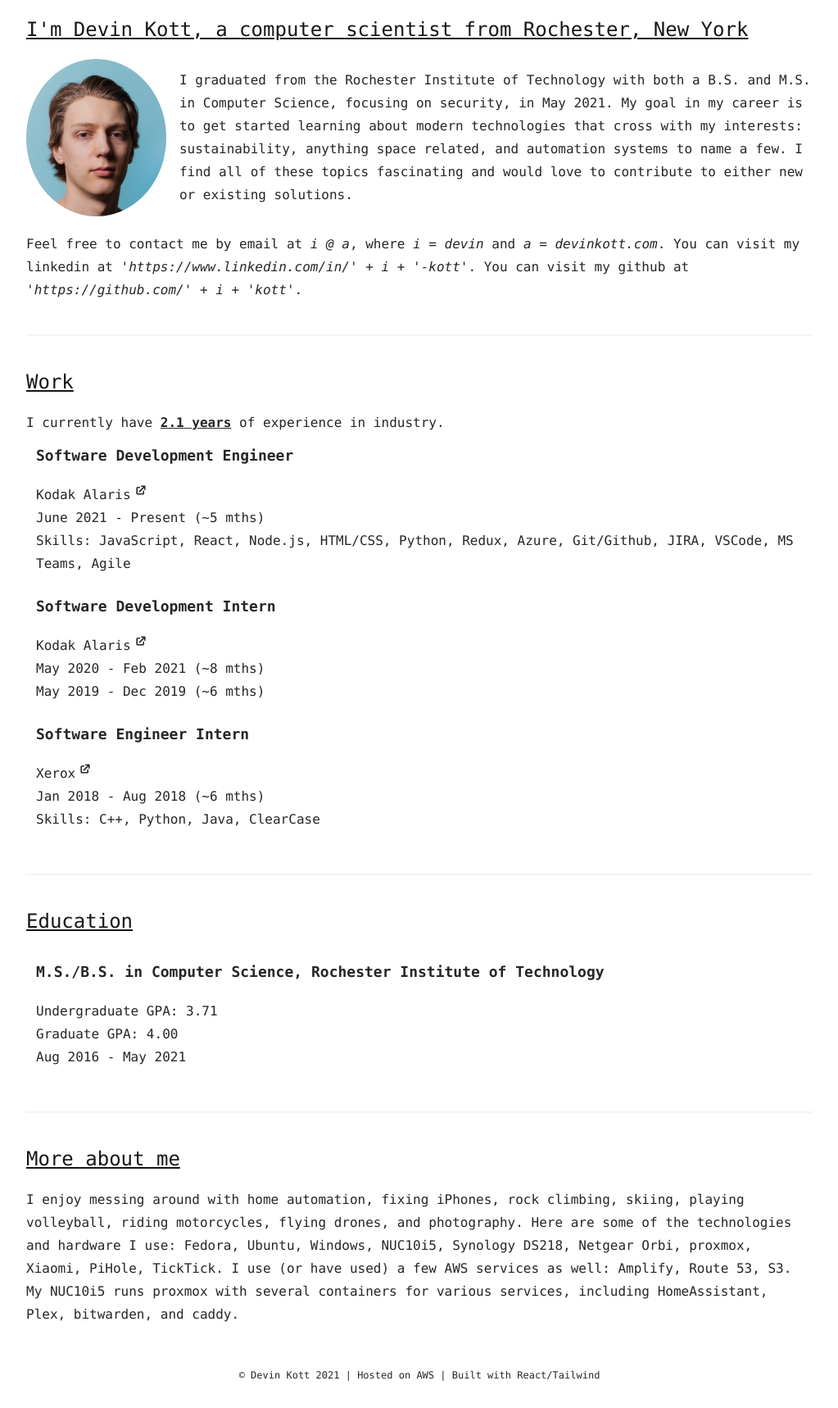
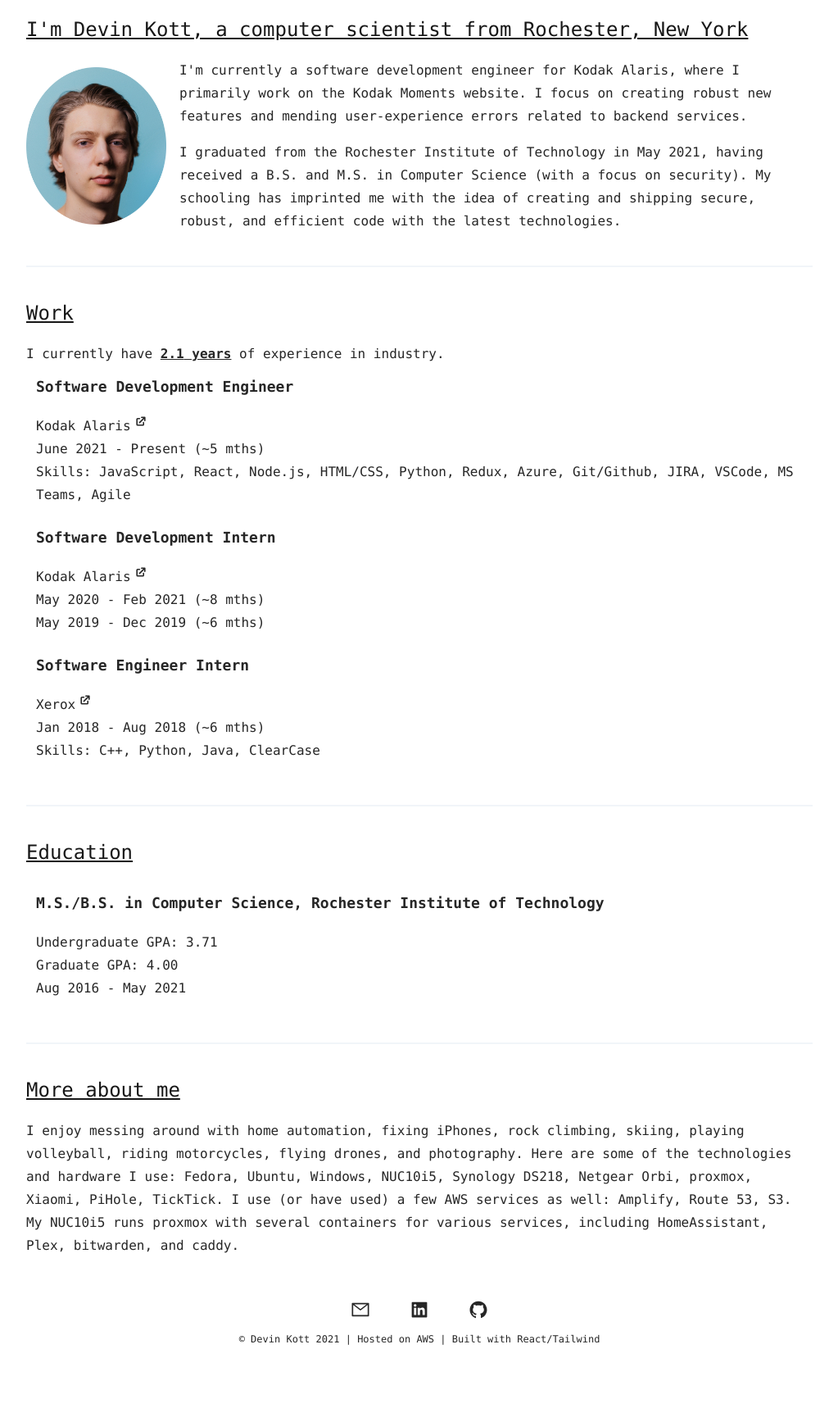
Before and after one commit to DevinKott/website-m9, a React (Create React App) app: page / in a window 1280 px wide. Shown: the whole page at 82% size, without its empty margins (128-1151 px from the left). After the commit the page ends 1674 px from the top, so only its background shows below. Built offline with nearby package versions, Linux system fonts and the light colour scheme.

Commit message:
redid summary, added contact to footer

```diff
--- a/src/App.js
+++ b/src/App.js
@@ -1,9 +1,11 @@
-import React, { lazy, Suspense } from 'react';
+import React from 'react';
 import Experience from "./components/Experience";
 import Education from "./components/Education";
 import SectionHeader from "./components/SectionHeader";
 import Separator from "./components/Separator";
 import HeadshotWebP from './assets/headshot.webp';
+
+import { AiOutlineMail, AiFillLinkedin, AiFillGithub } from 'react-icons/ai'
 
 function App() {
     // https://stackoverflow.com/a/2536445
@@ -51,20 +53,21 @@
                         alt="Headshot of Devin Kott"
                         className="w-48 h-48 hidden sm:flex"
                     />
-                    <p
-                        className="pl-0 sm:pl-4"
-                    >
-                        I graduated from the Rochester Institute of Technology with both a B.S. and M.S. in Computer Science, focusing on security, in May 2021.
-                        My goal in my career is to get started learning about modern technologies that cross with my interests: sustainability, anything space related, and automation systems to name a few.
-                        I find all of these topics fascinating and would love to contribute to either new or existing solutions.
-                    </p>
+                    <div>
+                        <p
+                            className="pl-0 sm:pl-4 pb-4"
+                        >
+                            I'm currently a software development engineer for Kodak Alaris, where I primarily work on the Kodak Moments website.
+                            I focus on creating robust new features and mending user-experience errors related to backend services.
+                        </p>
+                        <p
+                            className="pl-0 sm:pl-4"
+                        >
+                            I graduated from the Rochester Institute of Technology in May 2021, having received a B.S. and M.S. in Computer Science (with a focus on security).
+                            My schooling has imprinted me with the idea of creating and shipping secure, robust, and efficient code with the latest technologies.
+                        </p>
+                    </div>
                 </section>
-                <p className='pt-5'>
-                Feel free to contact me by email at <i>i @ a</i>, where <i>i = devin</i> and <i>a = devinkott.com</i>.
-                You can visit my linkedin at <i>'https://www.linkedin.com/in/' + i + '-kott'</i>.
-                You can visit my github at <i>'https://github.com/' + i + 'kott'</i>.
-                </p>
-
             </section>
             <Separator/>
             <section>
@@ -147,7 +150,16 @@
             <footer
                 className="text-xs w-full text-center mt-10 py-3"
             >
-                &copy; Devin Kott {new Date().getFullYear()} | Hosted on AWS | Built with React/Tailwind
+                <div
+                    className="flex flex-row w-full justify-center mb-4"
+                >
+                    <a className="px-4 mx-2" href="mailto:devin.kott@gmail.com" target="_blank" rel="noreferrer"><AiOutlineMail style={{ width: '2em', height: '2em' }}/></a>
+                    <a className="px-4 mx-2" href="https://www.linkedin.com/in/devin-kott" target="_blank" rel="noreferrer"><AiFillLinkedin style={{ width: '2em', height: '2em' }}/></a>
+                    <a className="px-4 mx-2" href="https://github.com/DevinKott" target="_blank" rel="noreferrer"><AiFillGithub style={{ width: '2em', height: '2em' }}/></a>
+                </div>
+                <span>
+                    &copy; Devin Kott {new Date().getFullYear()} | Hosted on AWS | Built with React/Tailwind
+                </span>
             </footer>
         </main>
     );
```
